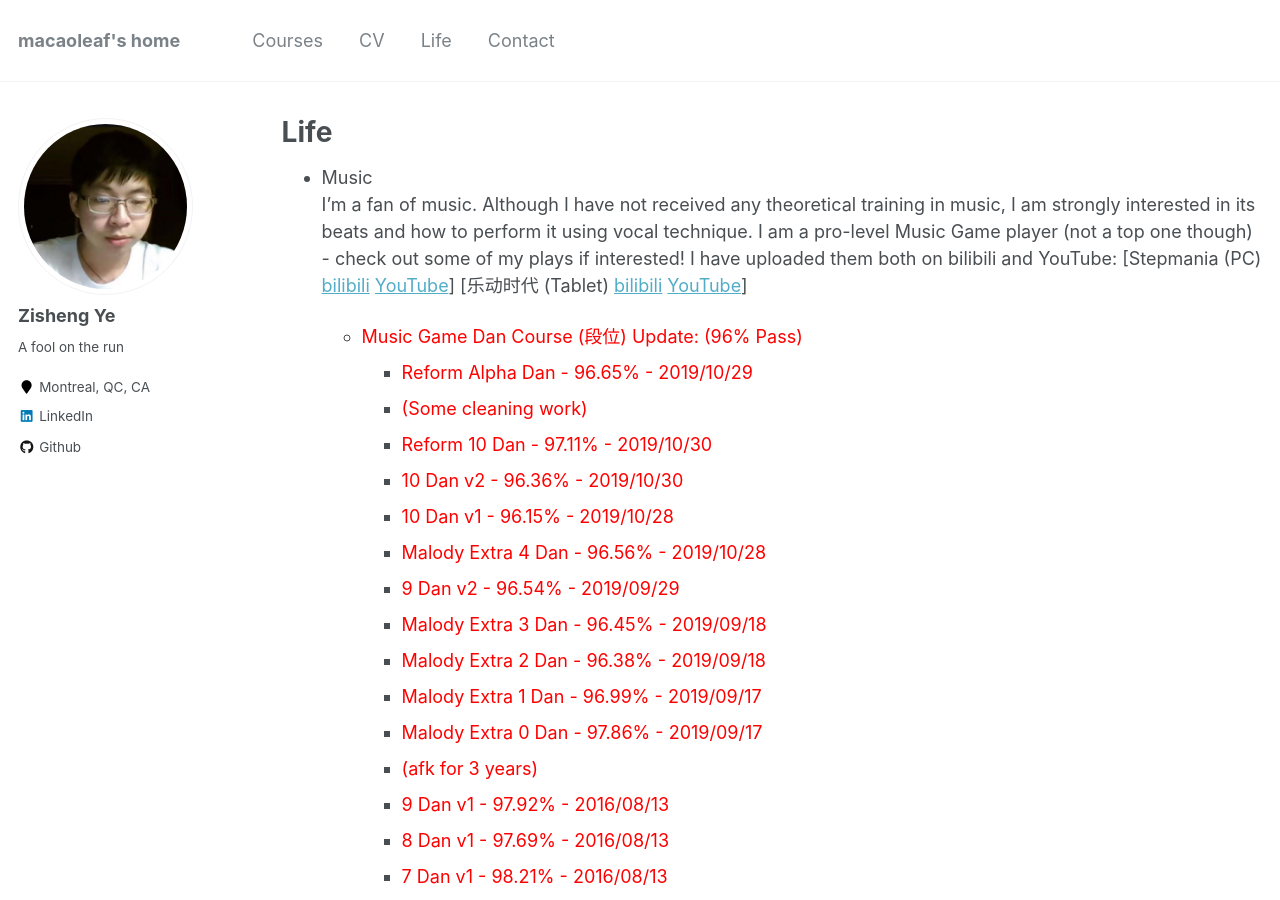
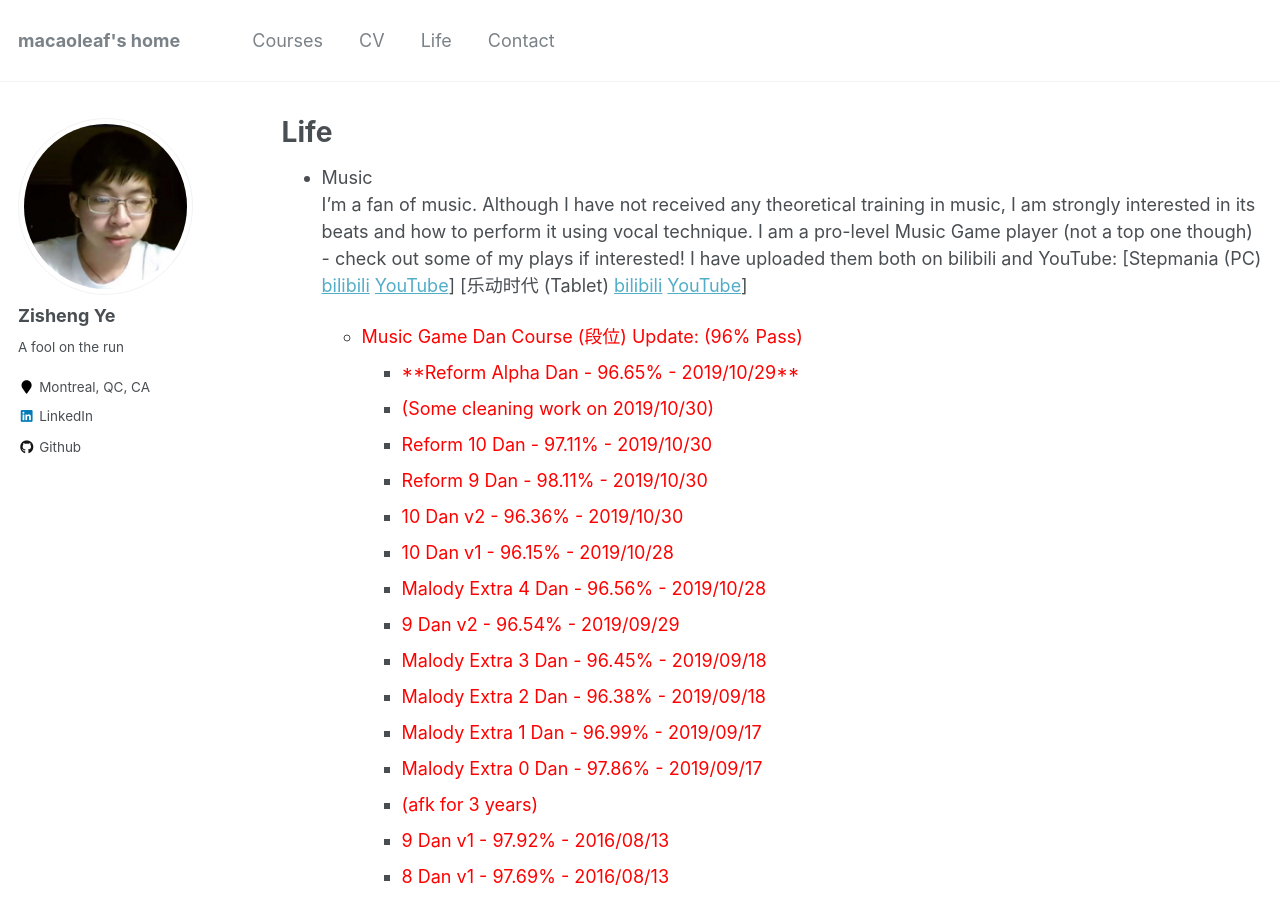
Before and after one commit to macaoleaf/macaoleaf.github.io, a Jekyll site: the page built from _pages/Life.md, in a window 1280 px wide and 900 px high. Built offline with Jekyll 4.4.1, drawn with Linux system fonts in a browser that asks for light colours.

Commit message:
Update Life.md

```diff
--- a/_pages/Life.md
+++ b/_pages/Life.md
@@ -8,9 +8,10 @@ author_profile: true
 I'm a fan of music. Although I have not received any theoretical training in music, I am strongly interested in its beats and how to perform it using vocal technique. I am a pro-level Music Game player (not a top one though) - check out some of my plays if interested! I have uploaded them both on bilibili and YouTube: [Stepmania (PC) [bilibili](https://www.bilibili.com/video/av67422894/) [YouTube](https://www.youtube.com/watch?v=7mtCqDasRP4&t=332s)] [乐动时代 (Tablet) [bilibili](https://www.bilibili.com/video/av67417951/) [YouTube](https://www.youtube.com/watch?v=ozFUyi3ZzOI)]
 
   - <font color="red">Music Game Dan Course (段位) Update: (96% Pass)</font>
-    - <font color="red">Reform Alpha Dan - 96.65% - 2019/10/29</font>
-    - <font color="red">(Some cleaning work)</font>
+    - <font color="red">**Reform Alpha Dan - 96.65% - 2019/10/29**</font>
+    - <font color="red">(Some cleaning work on 2019/10/30)</font>
     - <font color="red">Reform 10 Dan - 97.11% - 2019/10/30</font>
+    - <font color="red">Reform 9 Dan - 98.11% - 2019/10/30</font>
     - <font color="red">10 Dan v2 - 96.36% - 2019/10/30</font>
     - <font color="red">10 Dan v1 - 96.15% - 2019/10/28</font>
     - <font color="red">Malody Extra 4 Dan - 96.56% - 2019/10/28</font>
```
